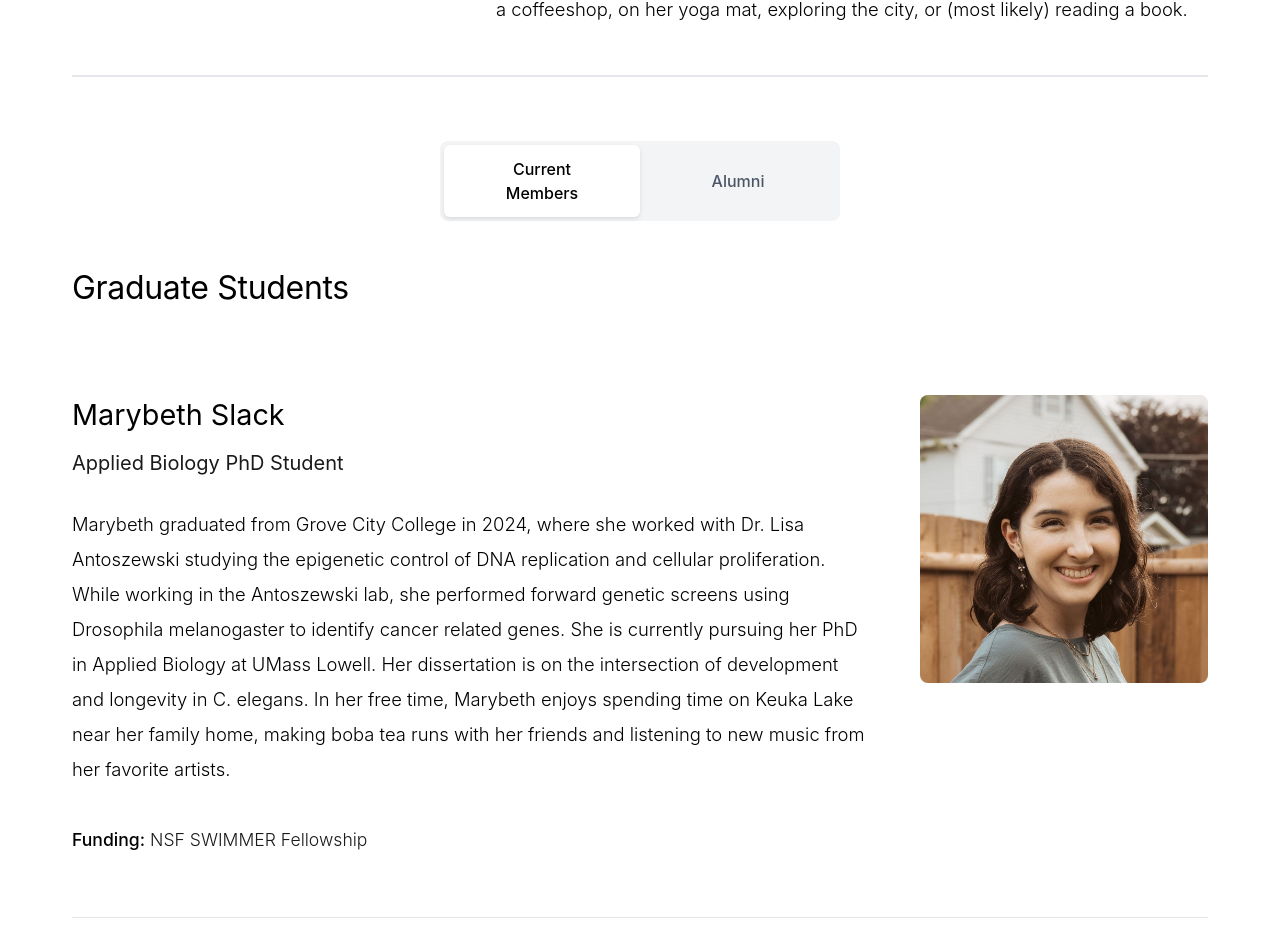
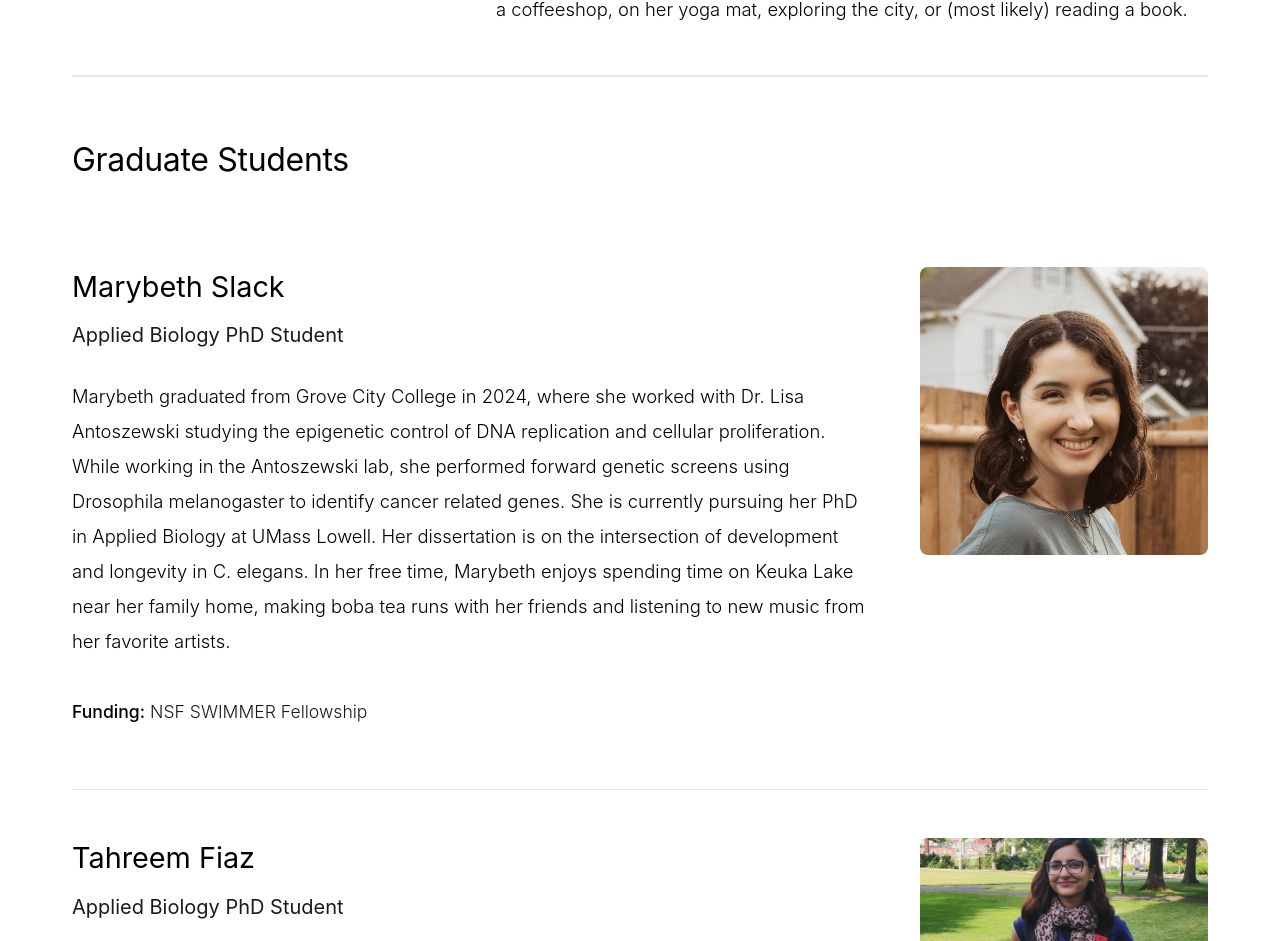
Before and after one commit to Saathvika-g/Lee-Lab, a React (Create React App) app: page /current-members in a window 1280 px wide. Shown: the part 829-1770 px from the top of the page. Built offline with nearby package versions, Linux system fonts and the light colour scheme.

Commit message:
did some minor design changes in People.js

```diff
--- a/src/components/People.js
+++ b/src/components/People.js
@@ -1,5 +1,4 @@
 import { useLocation, useNavigate } from 'react-router-dom'
-import { useState } from 'react'
 import currentPhoto from '../assets/headshots - current members/photo - current.jpg';
 import alumniPhoto from '../assets/headshots - past members/photo - alums.jpg';
 
@@ -28,10 +27,9 @@ import williamsPhoto from '../assets/headshots - past members/headshot - william
 import natiliaPhoto from '../assets/headshots - past members/headshot - natilia 2022.jpeg'
 import sereenPhoto from '../assets/headshots - past members/headshot - sereen 2022.jpg'
 
-// Unified Members Page with Toggle
+// Unified Members Page
 function MembersPage({ initialView = 'current' }) {
   const navigate = useNavigate()
-  const [activeView, setActiveView] = useState(initialView)
 
   // Principal Investigator (fixed at top)
   const principalInvestigator = {
@@ -230,26 +228,8 @@ function MembersPage({ initialView = 'current' }) {
         </div>
       </article>
 
-      {/* Toggle Switch */}
-      <div className="toggle-switch-container">
-        <button
-          className={`toggle-button ${activeView === 'current' ? 'active' : ''}`}
-          onClick={() => setActiveView('current')}
-          aria-label="View Current Members"
-        >
-          Current Members
-        </button>
-        <button
-          className={`toggle-button ${activeView === 'alumni' ? 'active' : ''}`}
-          onClick={() => setActiveView('alumni')}
-          aria-label="View Alumni"
-        >
-          Alumni
-        </button>
-      </div>
-
       {/* Current Members Section */}
-      {activeView === 'current' && (
+      {initialView === 'current' && (
         <div className="alumni-sections">
           {/* Graduate Students Section */}
           {currentGradStudents.length > 0 && (
@@ -274,7 +254,7 @@ function MembersPage({ initialView = 'current' }) {
       )}
 
       {/* Alumni Section */}
-      {activeView === 'alumni' && (
+      {initialView === 'alumni' && (
         <div className="alumni-sections">
           {alumniTechnicians.length > 0 && (
             <section className="alumni-category-section" aria-labelledby="technicians-title">
@@ -762,50 +742,6 @@ function PeopleStyles() {
         color: #000000;
       }
 
-      /* Toggle Switch */
-      .toggle-switch-container {
-        display: flex;
-        justify-content: center;
-        gap: 0;
-        margin: 3rem 0;
-        background: #f3f4f6;
-        border-radius: 8px;
-        padding: 0.25rem;
-        max-width: 400px;
-        margin-left: auto;
-        margin-right: auto;
-      }
-
-      .toggle-button {
-        flex: 1;
-        padding: 0.75rem 2rem;
-        border: none;
-        background: transparent;
-        color: #4b5563;
-        font-size: 1rem;
-        font-weight: 500;
-        cursor: pointer;
-        border-radius: 6px;
-        transition: all 0.3s ease;
-        font-family: inherit;
-      }
-
-      .toggle-button:hover {
-        color: #000000;
-        background: rgba(0, 0, 0, 0.05);
-      }
-
-      .toggle-button.active {
-        background: #ffffff;
-        color: #000000;
-        box-shadow: 0 2px 4px rgba(0, 0, 0, 0.1);
-      }
-
-      .toggle-button:focus {
-        outline: 2px solid #667eea;
-        outline-offset: 2px;
-      }
-
       /* Footer Navigation */
       .people-footer-nav {
         position: fixed;
@@ -968,16 +904,6 @@ function PeopleStyles() {
           padding-bottom: 8rem;
         }
 
-        .toggle-switch-container {
-          max-width: 100%;
-          margin: 2rem 0;
-        }
-
-        .toggle-button {
-          padding: 0.65rem 1rem;
-          font-size: 0.9rem;
-        }
-
         .people-footer-nav {
           margin-top: 3rem;
           padding-top: 2rem;
```
